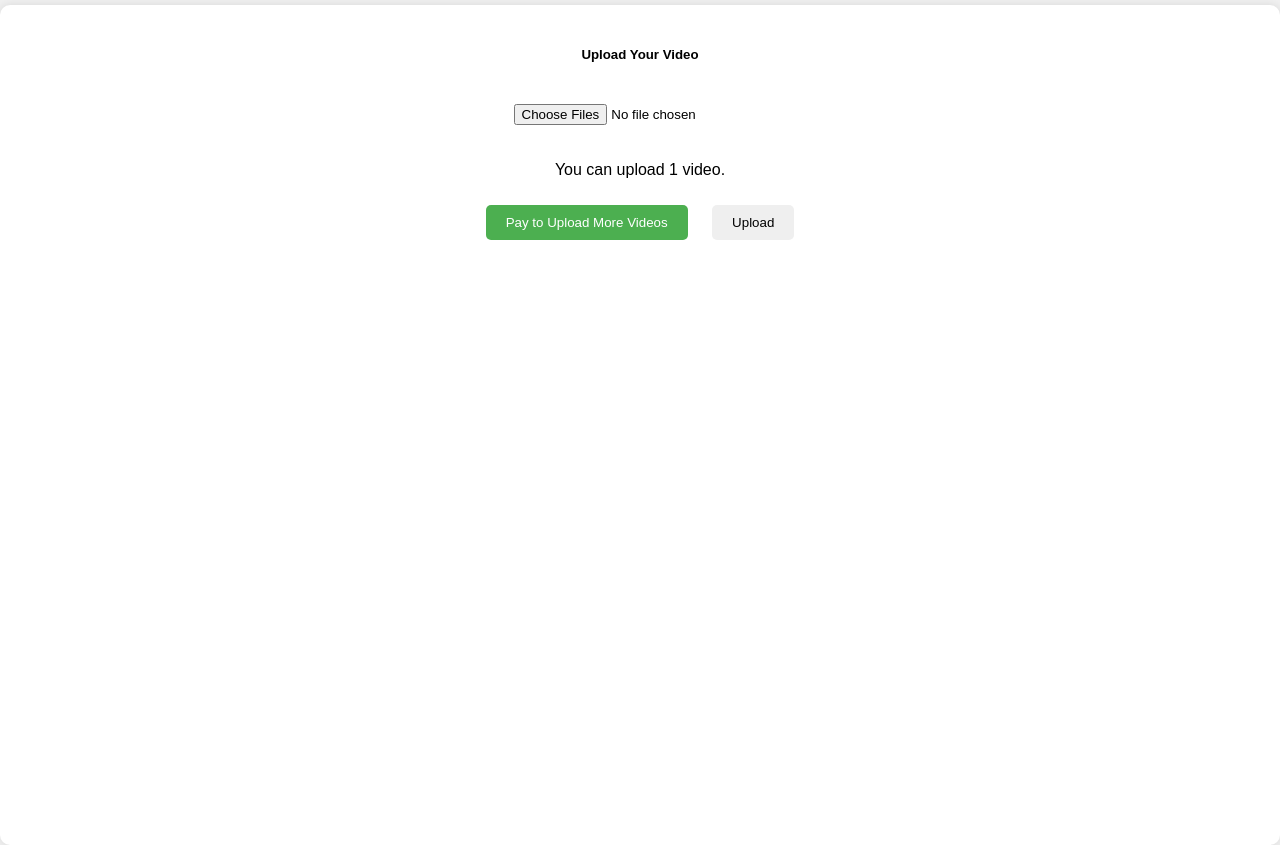
After one commit to fiazahmad123/final-year-project, a PHP site: page /allow.html in a window 1280 px wide. The commit adds this page. Run offline with PHP 8.4, Linux system fonts and the light colour scheme.

Commit message:
Merge remote changes

```diff
--- /dev/null
+++ b/allow.html
@@ -0,0 +1,22 @@
+<!DOCTYPE html>
+<html lang="en">
+<head>
+    <meta charset="UTF-8">
+    <meta name="viewport" content="width=device-width, initial-scale=1.0">
+    <title>Video Upload</title>
+    <link rel="stylesheet" href="style.css">
+</head>
+<body>
+    <div class="container">
+        <h5>Upload Your Video</h5>
+        <form id="uploadForm">
+            <input type="file" name= "myfile" id="videoUpload" accept="video/*" multiple>
+            <p id="infoText">You can upload 1 video.</p>
+            <button type="button" id="payButton">Pay to Upload More Videos</button>
+            <button type="submit">Upload</button>
+        </form>
+    </div>
+
+    <script src="script.js"></script>
+</body>
+</html>
--- a/contact.html
+++ b/contact.html
@@ -12,7 +12,7 @@
         <p>events manament systam and service are ready for those people are intersting to learning the some things</p>
     </div>
     <div class ="w1">
-        <form action="message.php" autocomplete="off" onsubmit="return ali()" method = "post">
+        <form action="contact.php" autocomplete="off" onsubmit="return ali()" method = "post">
         <label id = "fiaz">name</label><br>
         <input type="name" id="name" name ="name"><br>
         <label> mail</label><br>
--- a/project.css
+++ b/project.css
@@ -170,6 +170,6 @@ label {
     display: inline-block;
     float: right;
     margin-top: 200px;
-    margin-right: 700px;
+    margin-right: 690px;
 
 }
--- /dev/null
+++ b/style.css
@@ -0,0 +1,42 @@
+body {
+    font-family: Arial, sans-serif;
+    display: flex;
+    justify-content: center;
+    align-items: center;
+    height: 100vh;
+    background-color: #f0f0f0;
+    margin: 0;
+}
+
+.container {
+    margin-top: 50px;
+    width: 100%;
+    height: 100%;
+    background: white;
+    padding: 20px;
+    border-radius: 10px;
+    box-shadow: 0 0 10px rgba(0, 0, 0, 0.1);
+    text-align: center;
+}
+
+#videoUpload {
+    margin: 20px 0;
+}
+
+button {
+    padding: 10px 20px;
+    margin: 10px;
+    border: none;
+    border-radius: 5px;
+    cursor: pointer;
+}
+
+#payButton {
+    background-color: #4CAF50;
+    color: white;
+}
+
+button:disabled {
+    background-color: #ccc;
+    cursor: not-allowed;
+}
--- a/submit.php
+++ b/submit.php
@@ -7,6 +7,7 @@ if(isset($_POST['submit'])) {
         $image = $_FILES['myfile']['name'];
         $images = $_FILES['myfile']['tmp_name'];
         $path = "file/".$image;
+
 $id = $_POST['id'];
         $nami = $_POST['name'];
         $experience = $_POST['experince'];
```
Also changed, not shown: allow.js (added, +42 -0 lines), contact.php (added, +19 -0 lines), manager.php (+15 -12 lines), sarch.php (+27 -18 lines).
